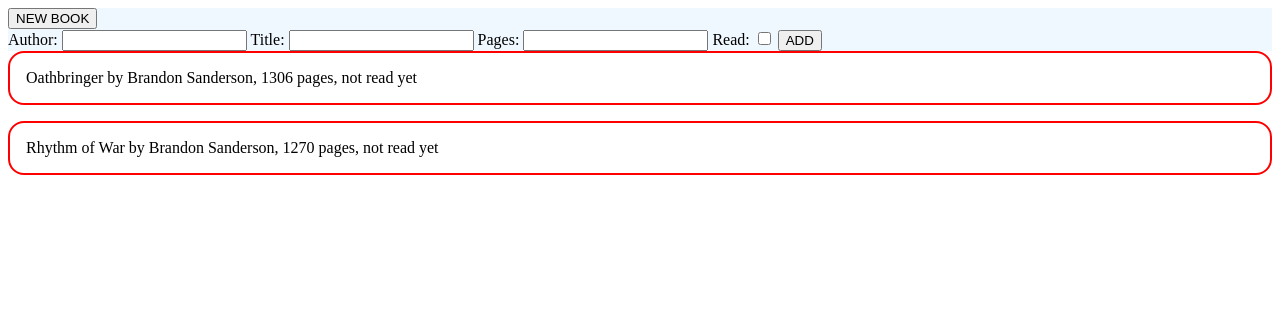
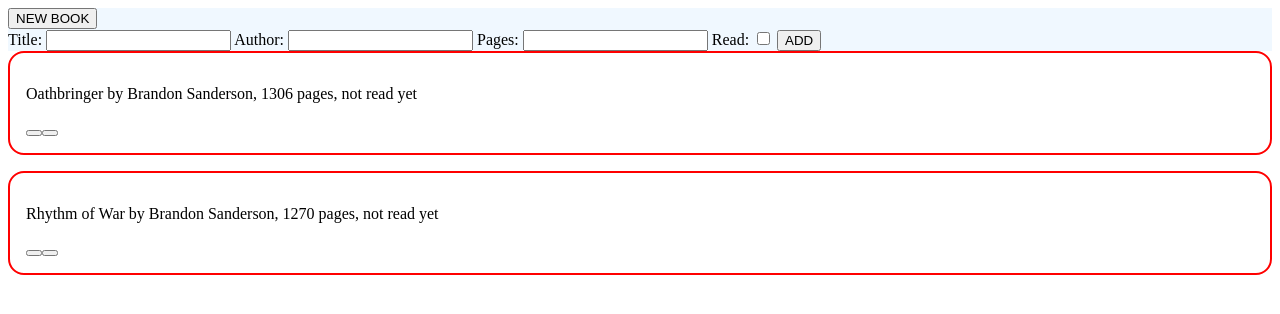
Before and after one commit to Rarstyak/odin-library, a website: page index.html in a window 1280 px wide. Both pictures are taken after a click on the button "NEW BOOK". Drawn offline with Linux system fonts and the light colour scheme.

Commit message:
Complete assignment minimum

```diff
--- a/index.html
+++ b/index.html
@@ -10,16 +10,16 @@
 <body>
 <header>
     <button id="form-toggle">NEW BOOK</button>
-    <form id="book-form" action="#" method="get">
+    <form id="book-form" action="" method="get">
+
+        <label for="book-title">Title: </label>
+        <input type="text" name="title" id="book-title" required>
 
         <label for="book-author">Author: </label>
-        <input type="text" name="author" id="book-author">
-
-        <label for="book-title">Title: </label>
-        <input type="text" name="title" id="book-title">
+        <input type="text" name="author" id="book-author" required>
 
         <label for="book-pages">Pages: </label>
-        <input type="number" name="pages" id="book-pages">
+        <input type="number" name="pages" id="book-pages" min="1" required>
 
         <label for="book-read">Read: </label>
         <input type="checkbox" name="read" id="book-read">
--- a/js/myLibrary.js
+++ b/js/myLibrary.js
@@ -9,7 +9,7 @@
 const bookTitle = document.querySelector('#book-title');
 const bookPages = document.querySelector('#book-pages');
 const bookRead = document.querySelector('#book-read');
-const bookSubmit = document.querySelector('#book-submit');
+// const bookSubmit = document.querySelector('#book-submit');
 
 function Book(title, author, pages, read) {
   this.title = title;
@@ -22,65 +22,42 @@
   return `${this.title} by ${this.author}, ${this.pages} pages, ${this.read ? 'read' : 'not read yet'}`;
 };
 
-Book.prototype.isRead = function isRead() {
-  return this.read;
+function toggleRead(e) {
+  const index = e.target.parentElement.getAttribute('data-shelf-number');
+  myLibrary[index].read = !myLibrary[index].read;
+  fillBookshelf();
 }
 
-Book.prototype.read = function read() {
-  this.read = true;
-};
-
-Book.prototype.unread = function unread() {
-  this.read = false;
-};
-
-// function toggleRead(index) {
-//   return myLibrary[index].isRead() ? myLibrary[index].unread() : myLibrary[index].read();
-// }
-
-// function removeBookFromLibrary(index) {
-//   myLibrary.splice(index, 1);
-//   return myLibrary.length - 1;
-// }
-
-// function addBookToLibrary(book) {
-//   // const bookDiv = document.createElement('div');
-//   // const bookReadButton = document.createElement('button');
-//   // const bookRemoveButton = document.createElement('button');
-
-//   // bookDiv.classList.add('book');
-//   // bookDiv.textContent = book.info();
-
-//   // bookReadButton.classList.add('book-read-button');
-//   // bookReadButton.addEventListener('click', toggleRead);
-
-//   // bookRemoveButton.classList.add('book-remove-button');
-//   // bookRemoveButton.addEventListener('click', removeBookFromLibrary);
-
-//   // bookDiv.appendChild(bookReadButton);
-//   // bookDiv.appendChild(bookRemoveButton);
-//   // bookshelf.appendChild(bookDiv);
-// }
-
+function removeBookFromLibrary(e) {
+  const index = e.target.parentElement.getAttribute('data-shelf-number');
+  myLibrary.splice(index, 1);
+  fillBookshelf();
+  return myLibrary.length - 1;
+}
 
 function addBookCard() {
   const bookDiv = document.createElement('div');
-  // const bookReadButton = document.createElement('button');
-  // const bookRemoveButton = document.createElement('button');
+  const bookInfo = document.createElement('p');
+  const bookReadButton = document.createElement('button');
+  const bookRemoveButton = document.createElement('button');
 
   bookDiv.classList.add('book');
 
-  // bookReadButton.classList.add('book-read-button');
-  // bookReadButton.addEventListener('click', toggleRead);
+  bookInfo.classList.add('book-info');
 
-  // bookRemoveButton.classList.add('book-remove-button');
-  // bookRemoveButton.addEventListener('click', removeBookFromLibrary);
+  bookReadButton.classList.add('book-read-button');
+  bookReadButton.addEventListener('click', toggleRead);
 
-  // bookDiv.appendChild(bookReadButton);
-  // bookDiv.appendChild(bookRemoveButton);
+  bookRemoveButton.classList.add('book-remove-button');
+  bookRemoveButton.addEventListener('click', removeBookFromLibrary);
+
+  bookDiv.appendChild(bookInfo);
+  bookDiv.appendChild(bookReadButton);
+  bookDiv.appendChild(bookRemoveButton);
   bookshelf.appendChild(bookDiv);
 
   bookshelfReference.push(bookDiv);
+  return bookDiv;
 }
 
 function fillBookshelf() {
@@ -91,7 +68,7 @@
   if (libLen > bsrLen) {
     // add book cards until equal
     for (let i = bsrLen; i < libLen; i += 1) {
-      addBookCard();
+      addBookCard().setAttribute('data-shelf-number', i);
     }
   }
 
@@ -101,7 +78,7 @@
   for (let i = 0; i < bsrLen; i += 1) {
     if (i < libLen) {
       // if in libLen, update and show
-      bookshelfReference[i].textContent = myLibrary[i].info();
+      bookshelfReference[i].querySelector('.book-info').textContent = myLibrary[i].info();
       bookshelfReference[i].style.display = 'block';
     } else {
       // in out of libLen, skip update and hide
@@ -118,15 +95,24 @@
 
 function formSubmit(e) {
   e.preventDefault();
-  // validate if all good, then turn into book object and add to library, then clear form
+  // validate if all good
+
+  // turn into book object and add to library, then clear form
+  myLibrary.push(new Book(bookTitle.value, bookAuthor.value, bookPages.value, Boolean(bookRead.value)));
+  bookTitle.value = "";
+  bookAuthor.value = "";
+  bookPages.value = "";
+  bookRead.value = "";
+
+  fillBookshelf();
 }
 
-bookSubmit.addEventListener("click", formSubmit, false);
+bookForm.addEventListener("submit", formSubmit);
 
 // testing data
 
-myLibrary[0] = new Book('Oathbringer', 'Brandon Sanderson', 1306, false);
-myLibrary[1] = new Book('Rhythm of War', 'Brandon Sanderson', 1270, false);
+myLibrary.push(new Book('Oathbringer', 'Brandon Sanderson', 1306, false));
+myLibrary.push(new Book('Rhythm of War', 'Brandon Sanderson', 1270, false));
 
 fillBookshelf();
 fillBookshelf();
```
Also changed, not shown: css/style.css (line endings or trailing spaces).
